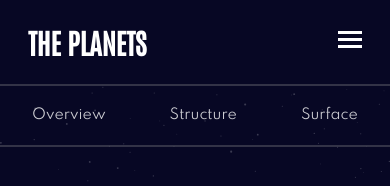
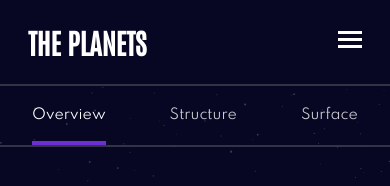
Before and after one commit to john-k-phillips/fm-planet-facts, an Angular app: page /planets/2/earth/overview in a window 390 px wide. Before the commit this address led to /planets/2/earth. Shown: the top 186 px of the page. Built offline with nearby package versions, Linux system fonts and the light colour scheme.

Commit message:
Mobile routing working with active style for tabs.

```diff
--- a/src/app/app-routing.module.ts
+++ b/src/app/app-routing.module.ts
@@ -5,11 +5,10 @@ import { PlanetComponent } from './planet/planet.component';
 
 const routes: Routes = [
   {
-    path: 'planets/:id',
+    path: 'planets/:id/:name/:tab',
     component: PlanetComponent,
-    children: [{ path: ':name', component: PlanetComponent }],
   },
-  { path: '**', redirectTo: 'planets/2/earth' },
+  { path: '**', redirectTo: 'planets/2/earth/overview' },
 ];
 
 @NgModule({
--- a/src/app/header/header.component.html
+++ b/src/app/header/header.component.html
@@ -28,7 +28,12 @@
           ></div>
           <a
             tabindex="0"
-            [routerLink]="['/planets', i.toString(), planet.name.toLowerCase()]"
+            [routerLink]="[
+              '/planets',
+              i.toString(),
+              planet.name.toLowerCase(),
+              'overview'
+            ]"
             [ngClass]="planet.name.toLowerCase()"
             >{{ planet.name }}</a
           >
--- a/src/app/planet/planet.component.ts
+++ b/src/app/planet/planet.component.ts
@@ -12,6 +12,8 @@ import { PlanetService } from './planet.service';
 export class PlanetComponent implements OnInit {
   planet: any;
   currentTab = '';
+  currentPlanetId = 0;
+
   constructor(
     private planetService: PlanetService,
     private activeRoute: ActivatedRoute
--- a/src/app/planet/planet.service.ts
+++ b/src/app/planet/planet.service.ts
@@ -1,4 +1,5 @@
 import { Injectable } from '@angular/core';
+import { ActivatedRoute, Params } from '@angular/router';
 
 @Injectable()
 export class PlanetService {
@@ -225,10 +226,18 @@ export class PlanetService {
   ];
 
   currentTab = 'overview';
+  currentId = 2;
+  currentPlanet = 'earth';
 
-  constructor() {}
+  constructor(private activeRoute: ActivatedRoute) {
+    this.activeRoute.params.subscribe((params: Params) => {
+      this.currentTab = params['tab'];
+      this.currentPlanet = params['name'];
+    });
+  }
 
   getPlanet(id: number) {
+    this.currentId = id;
     return this.planets[id];
   }
 }
--- a/src/app/planet/sub-nav/sub-nav.component.html
+++ b/src/app/planet/sub-nav/sub-nav.component.html
@@ -1,13 +1,31 @@
 <nav class="sub-nav">
   <ul class="sub-nav-list">
-    <li class="sub-nav-item overview mercury active">
-      <a tabindex="0" [ngClass]="planetName">Overview</a>
+    <li class="sub-nav-item" routerLinkActive="active">
+      <a
+        tabindex="0"
+        [routerLink]="['/planets', id.toString(), planetName, 'overview']"
+        [ngClass]="planetName"
+      >
+        Overview
+      </a>
     </li>
-    <li class="sub-nav-item structure">
-      <a tabindex="0" [ngClass]="planetName">Structure</a>
+    <li class="sub-nav-item" routerLinkActive="active">
+      <a
+        tabindex="0"
+        [routerLink]="['/planets', id.toString(), planetName, 'structure']"
+        [ngClass]="planetName"
+      >
+        Structure
+      </a>
     </li>
-    <li class="sub-nav-item surface">
-      <a tabindex="0" [ngClass]="planetName">Surface</a>
+    <li class="sub-nav-item" routerLinkActive="active">
+      <a
+        tabindex="0"
+        [routerLink]="['/planets', id.toString(), planetName, 'geology']"
+        [ngClass]="planetName"
+      >
+        Surface
+      </a>
     </li>
   </ul>
 </nav>
--- a/src/app/planet/sub-nav/sub-nav.component.scss
+++ b/src/app/planet/sub-nav/sub-nav.component.scss
@@ -41,3 +41,12 @@
     }
   }
 }
+
+.active {
+  opacity: 1;
+  a {
+    &::after {
+      opacity: 1;
+    }
+  }
+}
--- a/src/app/planet/sub-nav/sub-nav.component.ts
+++ b/src/app/planet/sub-nav/sub-nav.component.ts
@@ -1,4 +1,5 @@
 import { Component, Input, OnInit } from '@angular/core';
+import { PlanetService } from '../planet.service';
 
 @Component({
   selector: 'app-sub-nav',
@@ -6,9 +7,13 @@ import { Component, Input, OnInit } from '@angular/core';
   styleUrls: ['./sub-nav.component.scss'],
 })
 export class SubNavComponent implements OnInit {
-  @Input() planetName = 'earth';
+  planetName = 'earth';
+  id: number;
 
-  constructor() {}
+  constructor(private planetService: PlanetService) {
+    this.id = this.planetService.currentId;
+    this.planetName = this.planetService.currentPlanet;
+  }
 
   ngOnInit(): void {}
 }
```
